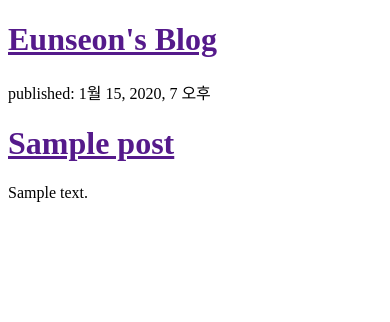
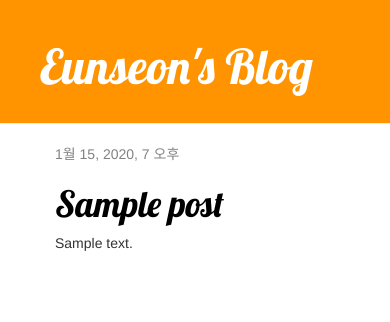
Before and after one commit to dmstjs930/my-first-blog, a Django app: template blog/templates/blog/post_list.html in a window 390 px wide. Shown: the top 322 px of the page. Run offline with Django 3.2, Linux system fonts and the light colour scheme; the template is opened without the code that fills it: values that come from a table or form of the project are taken from there, others are empty; tables that the repository leaves empty hold one stand-in row (values such as "Sample post"); some libraries are stand-ins or nearby versions.

Commit message:
Added view and template for detailed blog post as well as CSS for the site.

```diff
--- /dev/null
+++ b/blog/static/css/blog.css
@@ -0,0 +1,46 @@
+.page-header {
+    background-color: #ff9400;
+    margin-top: 0;
+    padding: 20px 20px 20px 40px;
+}
+
+.page-header h1, .page-header h1 a, .page-header h1 a:visited, .page-header h1 a:active {
+    color: #ffffff;
+    font-size: 36pt;
+    text-decoration: none;
+}
+
+.content {
+    margin-left: 40px;
+}
+
+h1, h2, h3, h4 {
+    font-family: 'Lobster', cursive;
+}
+
+.date {
+    color: #828282;
+}
+
+.save {
+    float: right;
+}
+
+.post-form textarea, .post-form input {
+    width: 100%;
+}
+
+.top-menu, .top-menu:hover, .top-menu:visited {
+    color: #ffffff;
+    float: right;
+    font-size: 26pt;
+    margin-right: 20px;
+}
+
+.post {
+    margin-bottom: 70px;
+}
+
+.post h1 a, .post h1 a:visited {
+    color: #000000;
+}
--- /dev/null
+++ b/blog/templates/blog/base.html
@@ -0,0 +1,27 @@
+{% load staticfiles %}
+<!DOCTYPE html>
+<html lang="en">
+<head>
+    <meta charset="UTF-8">
+    <title>Eunseon's blog</title>
+    <link rel="stylesheet" href="//maxcdn.bootstrapcdn.com/bootstrap/3.2.0/css/bootstrap.min.css">
+    <link rel="stylesheet" href="//maxcdn.bootstrapcdn.com/bootstrap/3.2.0/css/bootstrap-theme.min.css">
+    <link href='//fonts.googleapis.com/css?family=Lobster&subset=latin,latin-ext' rel='stylesheet' type='text/css'>
+    <link rel="stylesheet" href="{% static 'css/blog.css' %}">
+</head>
+<body>
+    <div class="page-header">
+        <h1><a href="/">Eunseon's Blog</a></h1>
+    </div>
+
+    <div class="content container">
+        <div class="row">
+            <div class="col-md-8">
+                {% block content %}
+                {% endblock %}
+            </div>
+        </div>
+    </div>
+</html>
+</body>
+</html>
--- a/blog/templates/blog/post_list.html
+++ b/blog/templates/blog/post_list.html
@@ -1,20 +1,32 @@
+{% extends 'blog/base.html' %}
+{% load staticfiles %}
+
 <!DOCTYPE html>
 <html lang="en">
 <head>
+    <title>eunseon's blog</title>
+    <link rel="stylesheet" href="//maxcdn.bootstrapcdn.com/bootstrap/3.2.0/css/bootstrap.min.css">
+    <link rel="stylesheet" href="//maxcdn.bootstrapcdn.com/bootstrap/3.2.0/css/bootstrap-theme.min.css">
+    <link rel="stylesheet" href="{% static 'css/blog.css' %}">
+    <link href="//fonts.googleapis.com/css?family=Lobster&subset=latin,latin-ext" rel="stylesheet" type="text/css">
     <meta charset="UTF-8">
-    <title>eunseon's blog</title>
 </head>
 <body>
-        <div>
-            <h1><a href="">Eunseon's Blog</a></h1>
-        </div>
+    <div class="page-header">
+        <h1><a href="">Eunseon's Blog</a></h1>
+    </div>
 
-       {% for post in posts %}
-         <div>
-            <p>published: {{ post.published_date }}</p>
-            <h1><a href="">{{ post.title }}</a></h1>
-            <p>{{ post.text|linebreaksbr }}</p>
-         </div>
+     {% block content %}
+        {% for post in posts %}
+            <div class="post">
+                <div class="date">
+                    {{ post.published_date }}
+                </div>
+                <h1><a href="{% url 'post_detail' pk=post.pk %}">{{ post.title }}</a></h1>
+                <p>{{ post.text|linebreaksbr }}</p>
+            </div>
         {% endfor %}
+    {% endblock %}
+
 </body>
 </html>
--- a/blog/urls.py
+++ b/blog/urls.py
@@ -2,4 +2,5 @@ from django.conf.urls import url
 from . import views
 urlpatterns = [
     url(r'^$', views.post_list, name='post_list'),
+    url(r'^post/(?P<pk>\d+)/$', views.post_detail, name='post_detail'),
 ]
--- a/blog/views.py
+++ b/blog/views.py
@@ -1,8 +1,12 @@
 from django.shortcuts import render
 from django.utils import timezone
 from .models import Post
+from django.shortcuts import render, get_object_or_404
 
 def post_list(request):
     posts = Post.objects.filter(published_date__lte=timezone.now()).order_by('published_date')
     return render(request, 'blog/post_list.html', {'posts': posts})
-# Create your views here.
+
+def post_detail(request, pk):
+    post = get_object_or_404(Post, pk=pk)
+    return render(request, 'blog/post_detail.html', {'post': post})
```
Also changed, not shown: blog/templates/blog/post_detail.html (added, +21 -0 lines).
